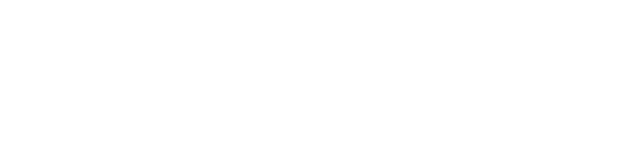
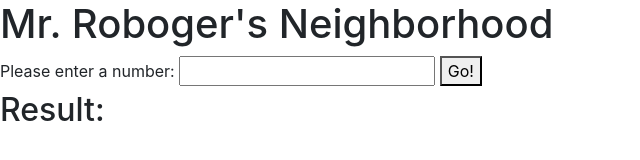
Before and after one commit to Mikerophonic/Mr-Robogers-Neighborhood, a plain HTML site: page index.html in a window 1280 px wide. Shown: the whole page, without its empty margins (0-640 px from the left). Drawn offline with nearby package versions, Linux system fonts and the light colour scheme.

Commit message:
add basic ui elements to html

```diff
--- a/index.html
+++ b/index.html
@@ -9,6 +9,12 @@
     <title>Document</title>
 </head>
 <body>
+    <h1>Mr. Roboger's Neighborhood</h1>
+    <label>Please enter a number:</label>
+    <input type="text">
+    <button type="button">Go!</button>
+    <h2>Result:</h2>
+    <div id="result"></div>
 
 </body>
 </html>
```
Also changed, not shown: 1 other file.
